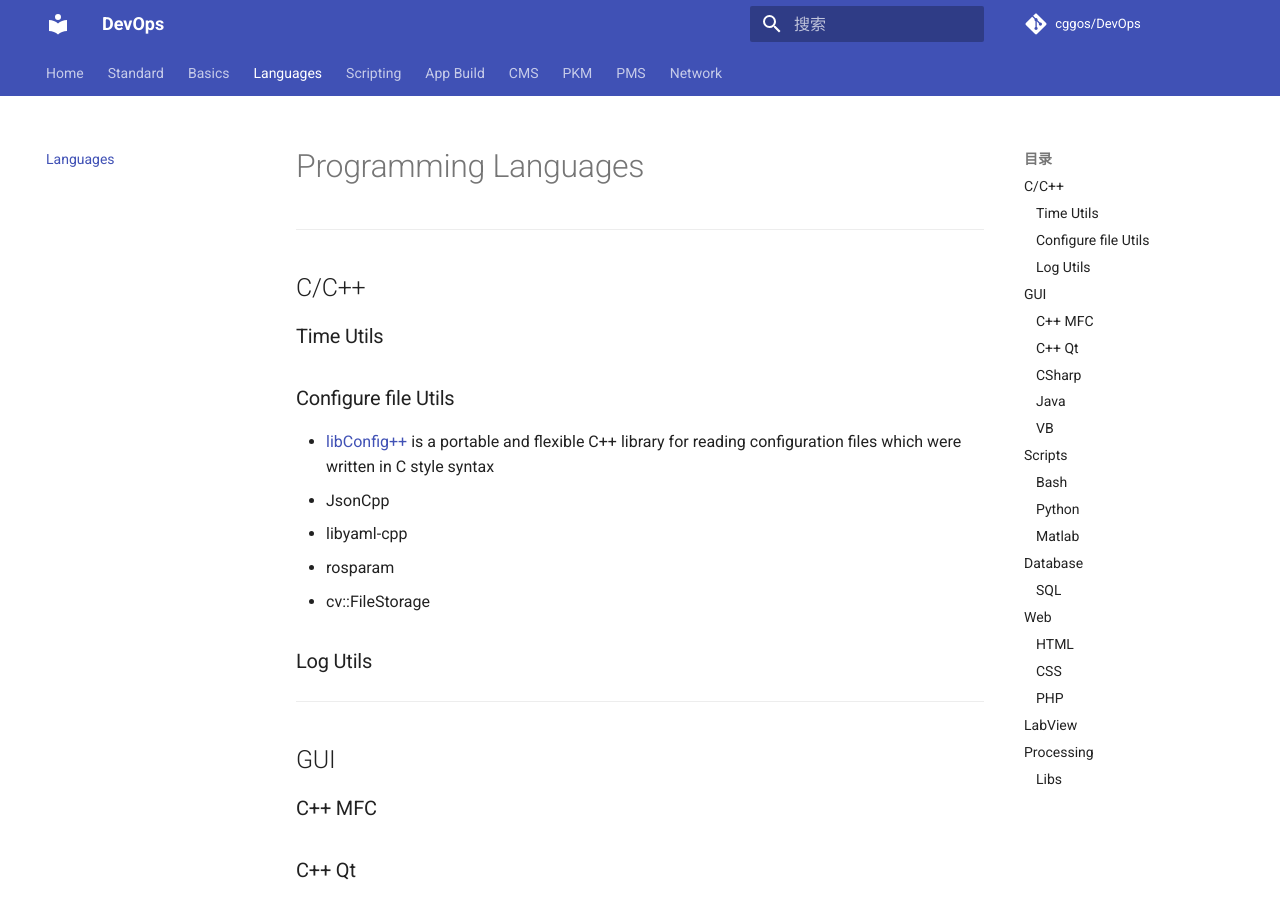
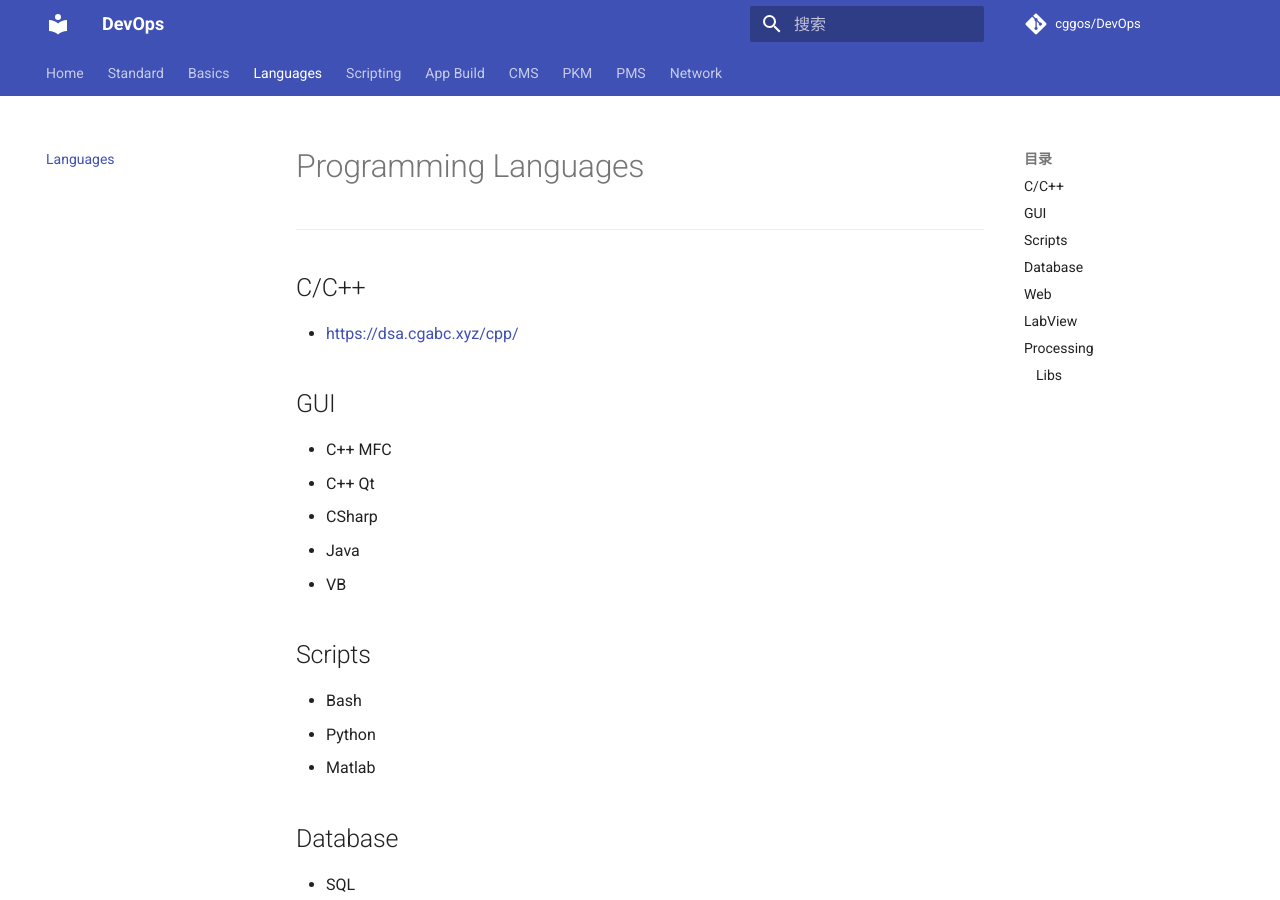
Before and after one commit to cggos/DevOps, an MkDocs documentation site: the page built from docs/02-program_languages/README.md, in a window 1280 px wide and 900 px high. Built offline with MkDocs 1.6.1 and Material for MkDocs 9.7.7, drawn with Linux system fonts in a browser that asks for light colours; comment, search, counter and statistics services are not loaded.

Commit message:
update docs/02-program_languages/README.md

```diff
--- a/docs/02-program_languages/README.md
+++ b/docs/02-program_languages/README.md
@@ -1,66 +1,42 @@
 # Programming Languages
 
------
+---
 
 ## C/C++
 
-### Time Utils
+* https://dsa.cgabc.xyz/cpp/
 
-### Configure file Utils
-
-* [libConfig++](http://config-plus.sourceforge.net/) is a portable and flexible C++ library for reading configuration files which were written in C style syntax
-* JsonCpp
-* libyaml-cpp
-* rosparam
-* cv::FileStorage
-
-### Log Utils
-
----
 
 ## GUI
 
-### C++ MFC
+* C++ MFC
+* C++ Qt
+* CSharp
+* Java
+* VB
 
-### C++ Qt
-
-### CSharp
-
-### Java
-
-### VB
-
----
 
 ## Scripts
 
-### Bash
+* Bash
+* Python
+* Matlab
 
-### Python
-
-### Matlab
-
----
 
 ## Database
 
-### SQL
+* SQL
 
----
 
 ## Web
 
-### HTML
+* HTML
+* CSS
+* PHP
 
-### CSS
-
-### PHP
-
----
 
 ## LabView
 
----
 
 ## Processing
 
```
